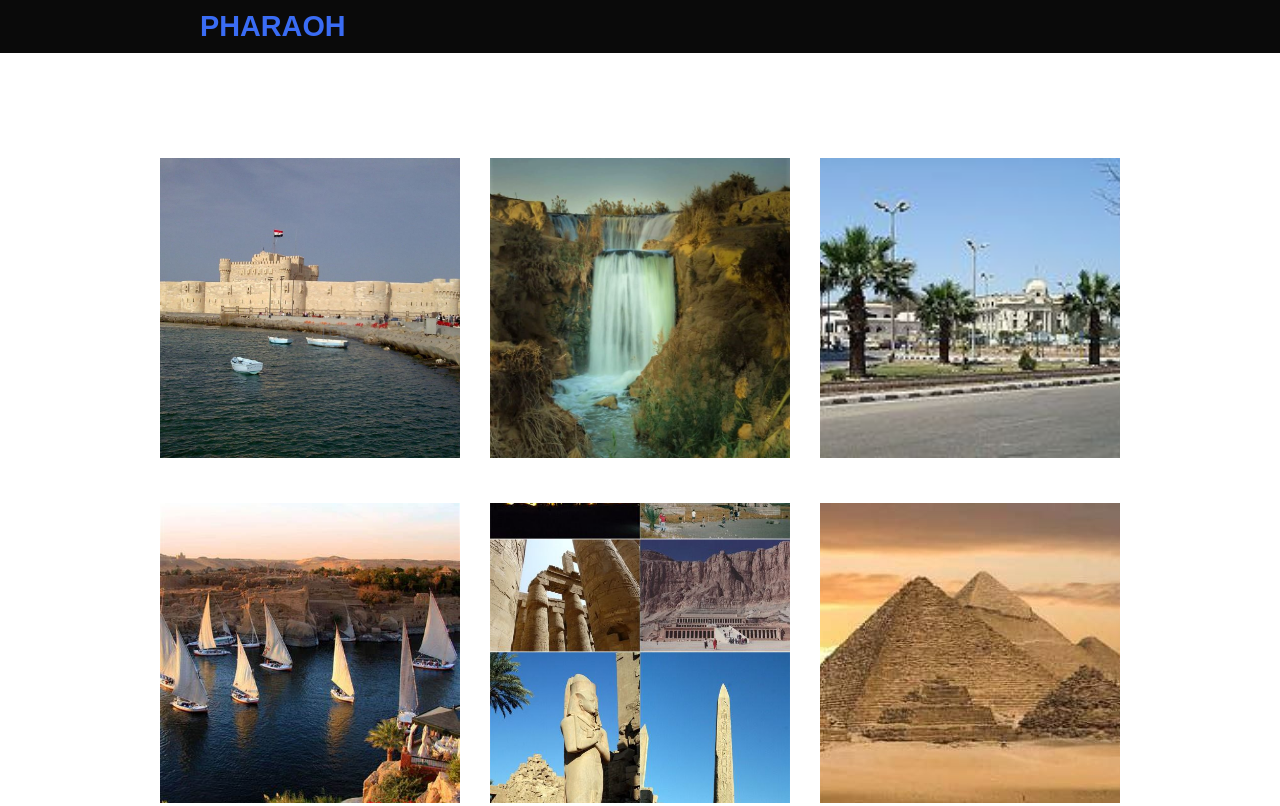
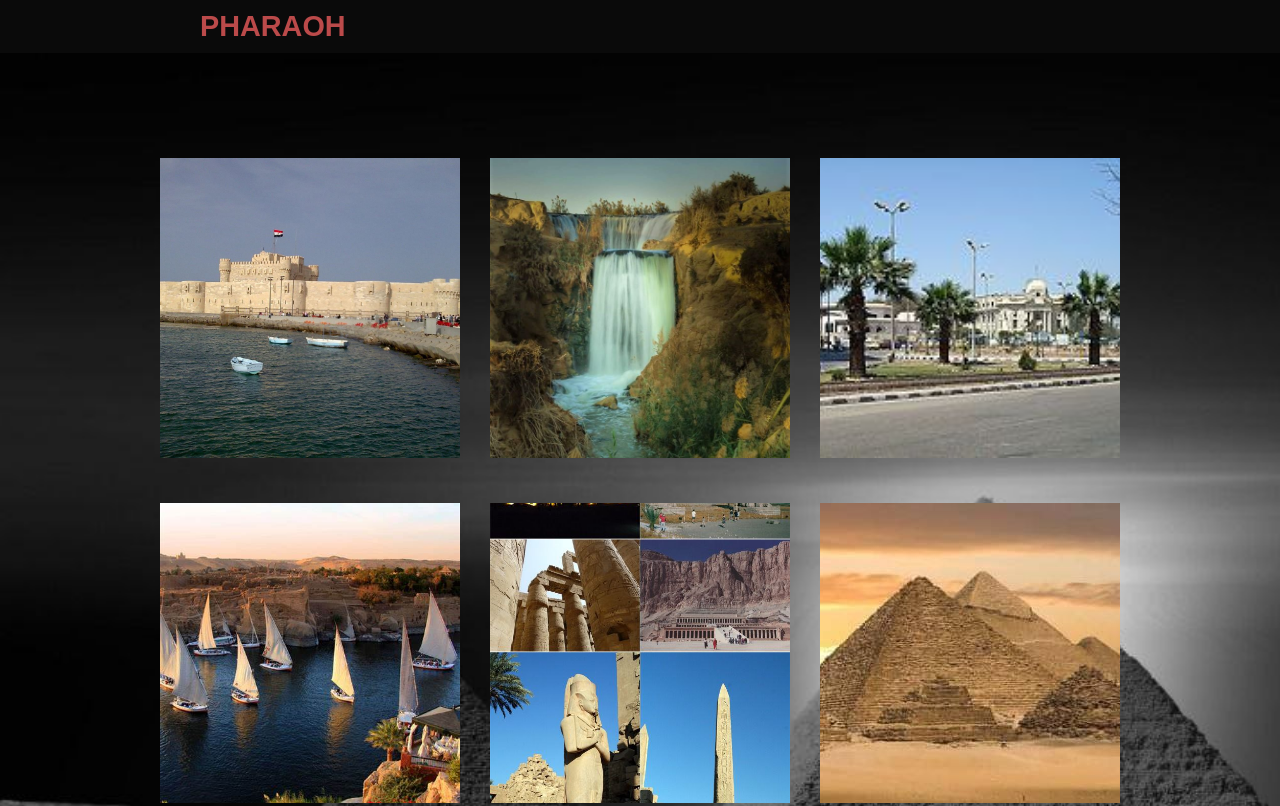
Before and after one commit to It-team-project/information-guide, a plain HTML site: page index.html in a window 1280 px wide. Shown: the top 806 px of the page. Drawn offline with Linux system fonts and the light colour scheme.

Commit message:
Update info.css

```diff
--- a/info.css
+++ b/info.css
@@ -20,7 +20,7 @@ header{
   }
   .logo2{
     text-decoration: none;
-    color:#3a6cf4;
+    color:#BB4A4A;
     text-transform: uppercase;
     font-weight: 700;
     font-size:1.8em;
@@ -37,7 +37,7 @@ header{
 
 
 body{
-  background-image: url(pppp.jpeg);
+  background-image: url(images-project/background.jpg);
     display: flex;
     justify-content: center;
     align-items:center ;
@@ -149,6 +149,7 @@ letter-spacing: 1px;
 .footer p{
     font-size:1.3em;
     font-weight:600;
+    margin-right: 30px;
 
 }
 .footer p span{
```
